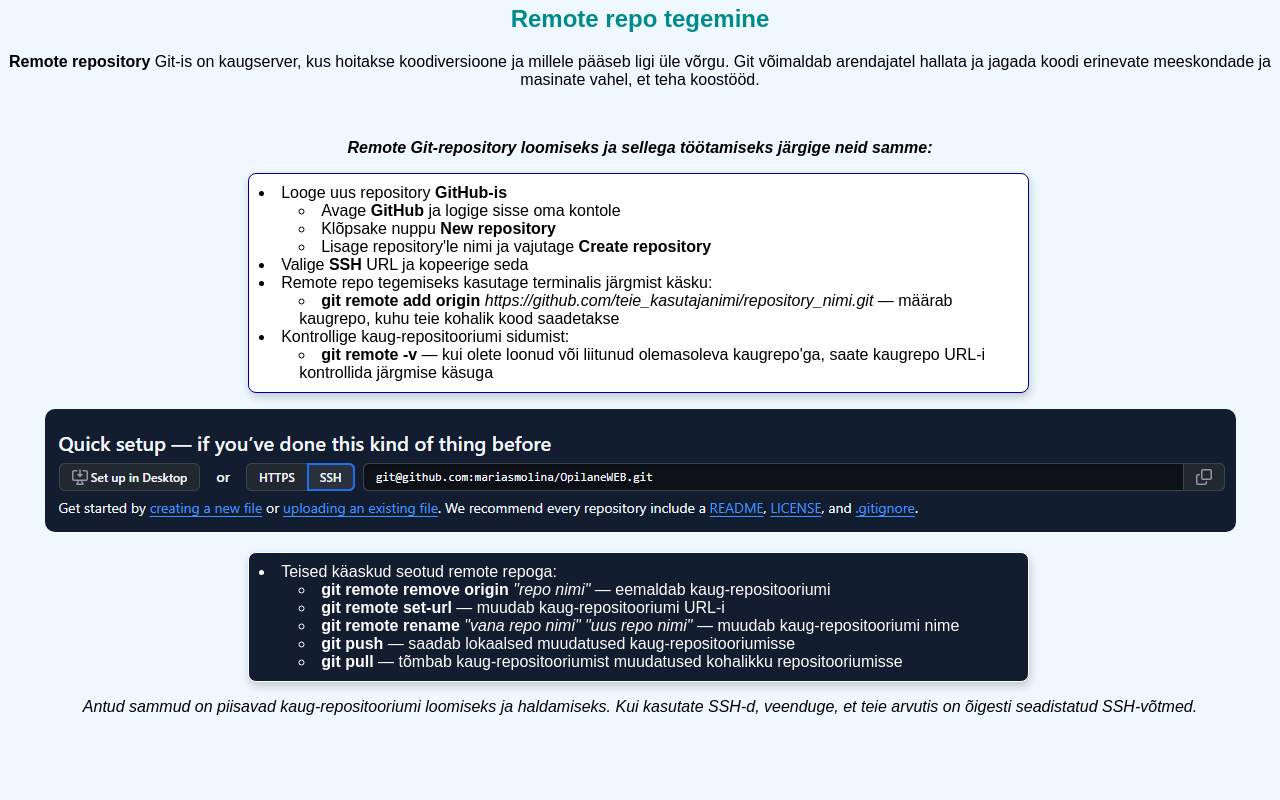
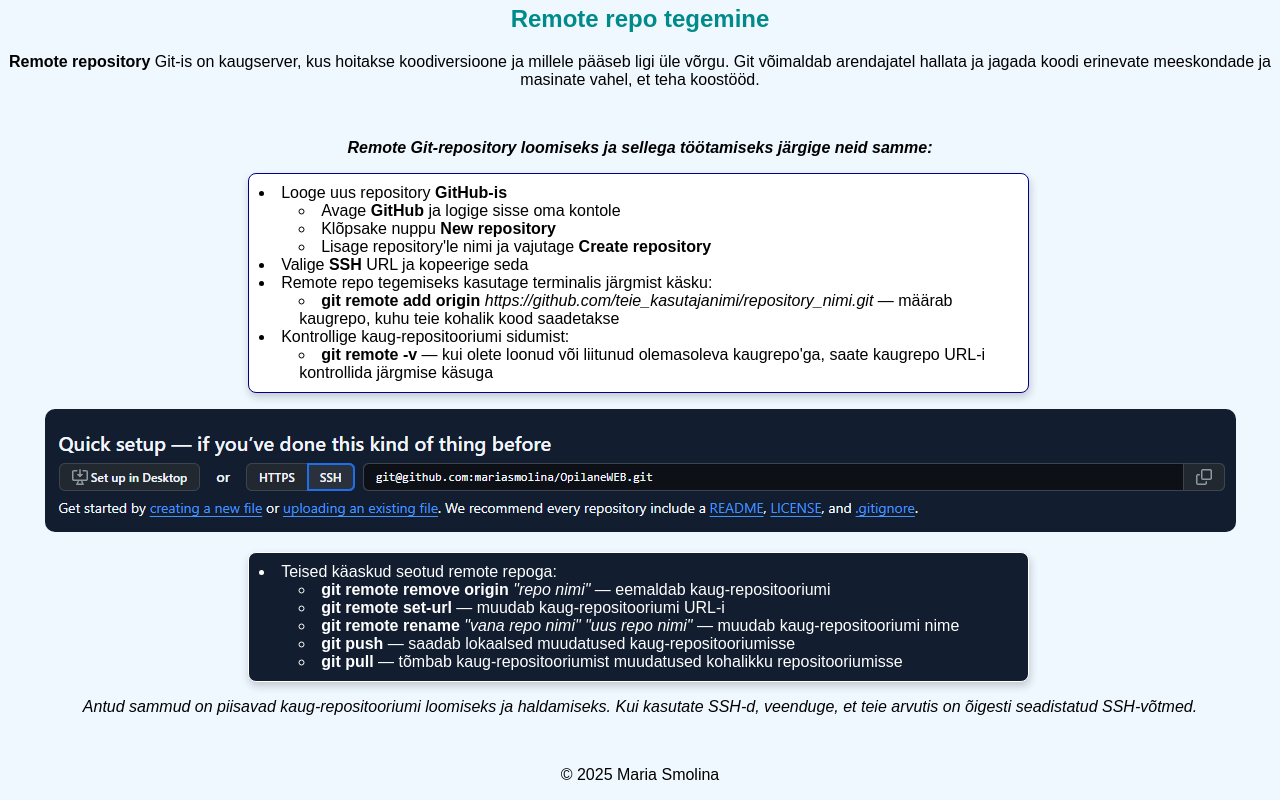
Before and after one commit to mariasmolina/MariaSmolinaVeebileht, a plain HTML site: page index.html in a window 1280 px wide. Shown: the part 1225-2025 px from the top of the page. Before the commit the page ends 1957 px from the top, so only its background shows below. Drawn offline with Linux system fonts and the light colour scheme.

Commit message:
Loodud footer ja main html faili

```diff
--- a/index.html
+++ b/index.html
@@ -20,6 +20,8 @@
 </nav>
 <!--pilt-->
 <img id="minu_pilt" src="prog2.png" alt="minu pilt"/>
+
+<main>
     <h3>Ma õpin Noorem Tarkvaraarendaja erialal</h3>
     <br>
     <!--Tegin conteiner elemendi, et teha list1, list2 ja list3 kolmeks reaks-->
@@ -59,6 +61,8 @@
         </ul>
         </div>
     </div>
+</main>
+
 <br>
 <hr>
 <!--Ülesanne issue1-->
@@ -124,5 +128,9 @@
     </uL>
 <p><i>Antud sammud on piisavad kaug-repositooriumi loomiseks ja haldamiseks. Kui kasutate SSH-d, veenduge, et teie arvutis on õigesti seadistatud SSH-võtmed.</i></p>
 </div>
+<br>
+<footer>
+    <p>© 2025 Maria Smolina</p>
+</footer>
 </body>
 </html>
```
Lines whose indentation alone changed are shown as unchanged.
